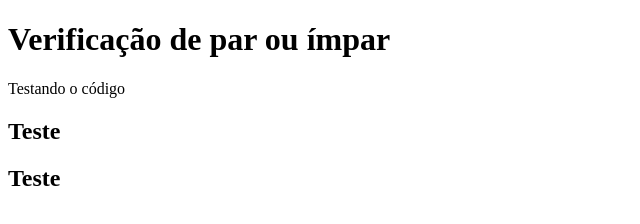
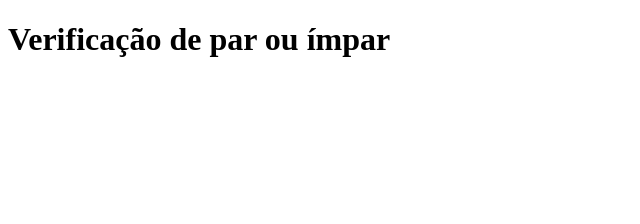
Before and after one commit to Gabolonhez/Product-Register, a plain HTML site: page index.html in a window 1280 px wide. Shown: the whole page, without its empty margins (0-640 px from the left). Drawn offline with Linux system fonts and the light colour scheme.

Commit message:
Alterando para a versão que funciona

```diff
--- a/app.js
+++ b/app.js
@@ -1,13 +1,11 @@
 // definindo uma lista
 let numeros = [2,4,6,8,10]
-let numeros2 = [2,4,6,8,10]
 
 // Percorrendo a lista
 for(let i = 0; i < numeros.length; i++){
   if(numeros[i] % 2 === 0){
-    console.log(numero[i] + " é um núemero impar")
+    console.log(numero[i] + " é um núerro par")
   }else{
-    console.log(numero[i] + " é um número par")
+    console.log(numero[i] + " é um número ímpar")
   }
-  //Comentário de teste
 }
--- a/index.html
+++ b/index.html
@@ -8,12 +8,8 @@
 </head>
 <body>
     <h1>Verificação de par ou ímpar</h1>
-    <!--Adicionando comentário privado-->
+    <!--Adicionando comentário oculto-->
     <script src="app.js"></script>
-
-    <p>Testando o código</p>
-    <h2>Teste</h2>
-    <h2>Teste</h2>
 
 </body>
 </html>
```
Also changed, not shown: 1 other file.
